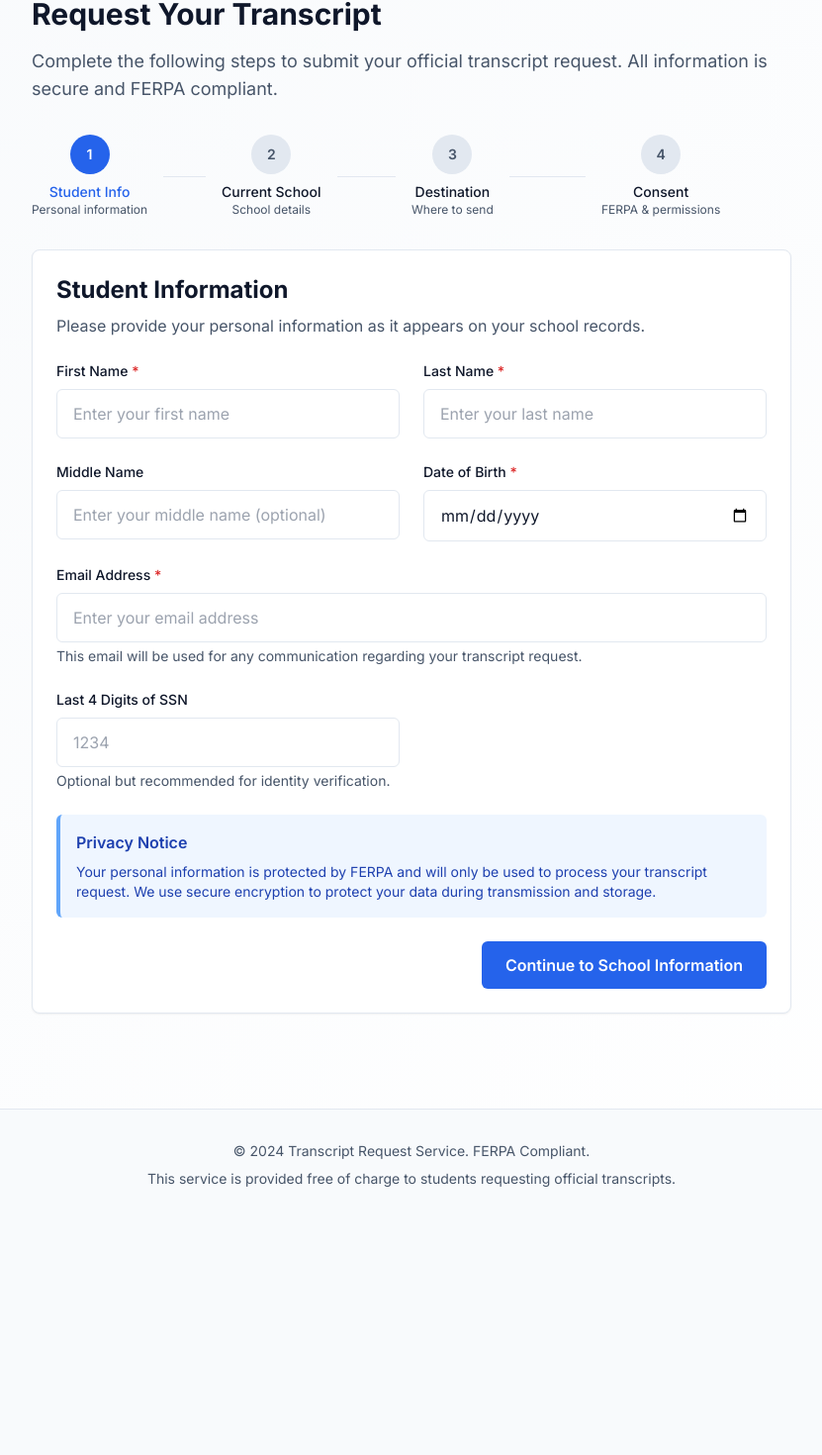
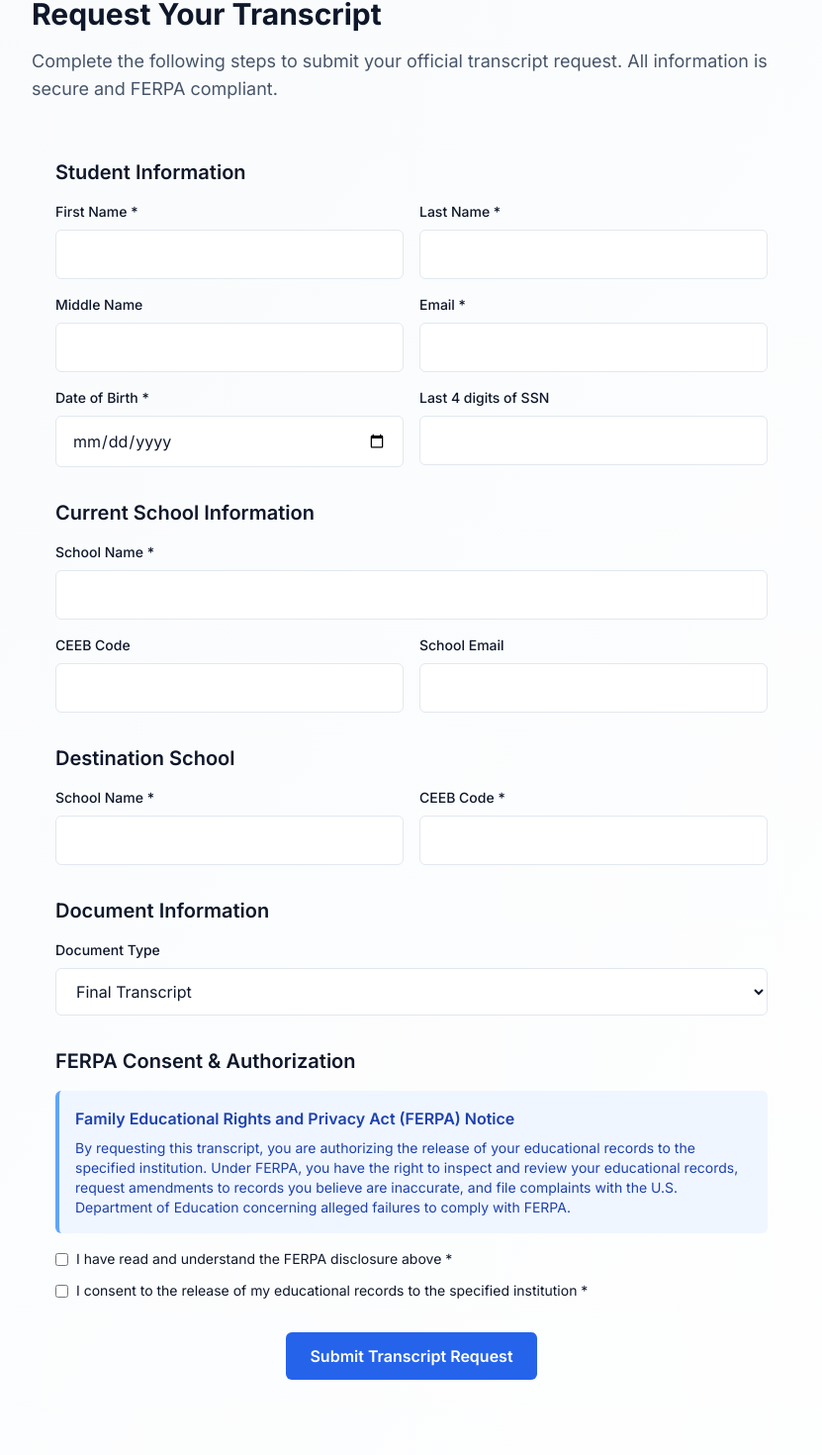
Before and after one commit to DrVM-CES/transcript-request-service, a Next.js app: page /request in a window 1280 px wide. Shown: the part 117-1587 px from the top of the page at 99% size, without its empty margins (224-1055 px from the left). Before the commit the page ends 1350 px from the top, so only its background shows below. Built offline with nearby package versions, Linux system fonts and the light colour scheme.

Commit message:
Update TranscriptRequestForm.tsx

```diff
--- a/src/components/TranscriptRequestForm.tsx
+++ b/src/components/TranscriptRequestForm.tsx
@@ -1,227 +1,310 @@
 'use client';
 
 import { useState } from 'react';
-import { transcriptRequestSchema, type TranscriptRequestFormData } from '@/lib/validation';
-import { StudentInfoStep } from './form-steps/StudentInfoStep';
-import { SchoolInfoStep } from './form-steps/SchoolInfoStep';
-import { DestinationInfoStep } from './form-steps/DestinationInfoStep';
-import { ConsentStep } from './form-steps/ConsentStep';
-import { ProgressIndicator } from './ProgressIndicator';
+import { transcriptRequestSchema, type TranscriptRequestFormData } from '../lib/validation';
 
-type FormStep = 'student' | 'school' | 'destination' | 'consent' | 'submitted';
+interface TranscriptRequestFormProps {
+  onSubmit?: (data: TranscriptRequestFormData) => void;
+}
 
-interface FormState extends Partial<TranscriptRequestFormData> {}
+export function TranscriptRequestForm({ onSubmit }: TranscriptRequestFormProps) {
+  const [formData, setFormData] = useState<Partial<TranscriptRequestFormData>>({
+    documentType: 'Transcript - Final',
+    currentEnrollment: true,
+    consentGiven: false,
+    ferpaDisclosureShown: false,
+  });
 
-export function TranscriptRequestForm() {
-  const [currentStep, setCurrentStep] = useState<FormStep>('student');
-  const [formData, setFormData] = useState<FormState>({
-    currentEnrollment: true,
-    documentType: 'Transcript - Final'
-  });
   const [errors, setErrors] = useState<Record<string, string>>({});
   const [isSubmitting, setIsSubmitting] = useState(false);
 
-  const steps: { id: FormStep; title: string; description: string }[] = [
-    { id: 'student', title: 'Student Info', description: 'Personal information' },
-    { id: 'school', title: 'Current School', description: 'School details' },
-    { id: 'destination', title: 'Destination', description: 'Where to send' },
-    { id: 'consent', title: 'Consent', description: 'FERPA & permissions' },
-  ];
+  const handleSubmit = async (e: React.FormEvent) => {
+    e.preventDefault();
+    setIsSubmitting(true);
+    setErrors({});
 
-  const updateFormData = (updates: Partial<FormState>) => {
-    setFormData(prev => ({ ...prev, ...updates }));
-    // Clear errors for updated fields
-    const updatedFields = Object.keys(updates);
-    setErrors(prev => {
-      const newErrors = { ...prev };
-      updatedFields.forEach(field => delete newErrors[field]);
-      return newErrors;
+    try {
+      const validationResult = transcriptRequestSchema.safeParse(formData);
+
+      if (!validationResult.success) {
+        const fieldErrors = validationResult.error.flatten().fieldErrors;
+        const errorMap: Record<string, string> = {};
+
+        Object.entries(fieldErrors).forEach(([field, messages]) => {
+          errorMap[field] = messages?.[0] || 'Invalid value';
         });
-  };
 
-  const validateStep = (step: FormStep): boolean => {
-    try {
-      switch (step) {
-        case 'student':
-          transcriptRequestSchema.pick({
-            studentFirstName: true,
-            studentLastName: true,
-            studentEmail: true,
-            studentDob: true,
-          }).parse(formData);
-          break;
-        case 'school':
-          transcriptRequestSchema.pick({
-            schoolName: true,
-          }).parse(formData);
-          break;
-        case 'destination':
-          transcriptRequestSchema.pick({
-            destinationSchool: true,
-            destinationCeeb: true,
-          }).parse(formData);
-          break;
-        case 'consent':
-          transcriptRequestSchema.pick({
-            ferpaDisclosureRead: true,
-            consentGiven: true,
-            certifyInformation: true,
-          }).parse(formData);
-          break;
+        setErrors(errorMap);
+        return;
       }
-      setErrors({});
-      return true;
-    } catch (error: any) {
-      if (error.errors) {
-        const newErrors: Record<string, string> = {};
-        error.errors.forEach((err: any) => {
-          newErrors[err.path[0]] = err.message;
-        });
-        setErrors(newErrors);
-      }
-      return false;
-    }
-  };
 
-  const goToNextStep = () => {
-    if (!validateStep(currentStep)) return;
-
-    const stepOrder: FormStep[] = ['student', 'school', 'destination', 'consent'];
-    const currentIndex = stepOrder.indexOf(currentStep);
-    if (currentIndex < stepOrder.length - 1) {
-      setCurrentStep(stepOrder[currentIndex + 1]);
-    } else if (currentStep === 'consent') {
-      handleSubmit();
-    }
-  };
-
-  const goToPreviousStep = () => {
-    const stepOrder: FormStep[] = ['student', 'school', 'destination', 'consent'];
-    const currentIndex = stepOrder.indexOf(currentStep);
-    if (currentIndex > 0) {
-      setCurrentStep(stepOrder[currentIndex - 1]);
-    }
-  };
-
-  const handleSubmit = async () => {
-    if (!validateStep('consent')) return;
-
-    setIsSubmitting(true);
-    try {
-      // Final validation
-      const validatedData = transcriptRequestSchema.parse(formData);
-
+      if (onSubmit) {
+        onSubmit(validationResult.data);
+      } else {
+        // Default submission to our API
         const response = await fetch('/api/submit-request', {
           method: 'POST',
           headers: { 'Content-Type': 'application/json' },
-        body: JSON.stringify(validatedData),
+          body: JSON.stringify(validationResult.data),
         });
 
-      if (!response.ok) {
-        const error = await response.json();
-        throw new Error(error.message || 'Failed to submit request');
+        const result = await response.json();
+
+        if (result.success) {
+          alert(`Transcript request submitted successfully! Tracking ID: ${result.trackingId}`);
+          // Reset form
+          setFormData({
+            documentType: 'Transcript - Final',
+            currentEnrollment: true,
+            consentGiven: false,
+            ferpaDisclosureShown: false,
+          });
+        } else {
+          alert(`Error: ${result.error}`);
         }
-
-      const result = await response.json();
-      setCurrentStep('submitted');
-    } catch (error: any) {
-      console.error('Submission error:', error);
-      setErrors({ submit: error.message || 'Failed to submit request. Please try again.' });
+      }
+    } catch (error) {
+      console.error('Form submission error:', error);
+      alert('An error occurred while submitting the request.');
     } finally {
       setIsSubmitting(false);
     }
   };
 
-  if (currentStep === 'submitted') {
-    return (
-      <div className="card text-center">
-        <div className="w-16 h-16 bg-success-600 rounded-full flex items-center justify-center mx-auto mb-6">
-          <svg className="w-8 h-8 text-white" fill="none" stroke="currentColor" viewBox="0 0 24 24">
-            <path strokeLinecap="round" strokeLinejoin="round" strokeWidth={2} d="M5 13l4 4L19 7" />
-          </svg>
-        </div>
-        <h2 className="text-2xl font-bold text-neutral-900 mb-4">
-          Request Submitted Successfully!
-        </h2>
-        <p className="text-neutral-600 mb-6">
-          Your transcript request has been submitted and will be processed within 1-3 business days.
-          The receiving institution will be notified once your transcript has been delivered.
-        </p>
-        <div className="bg-neutral-50 rounded-lg p-4 mb-6">
-          <p className="text-sm text-neutral-600">
-            <strong>Next Steps:</strong>
-          </p>
-          <ul className="text-sm text-neutral-600 mt-2 space-y-1">
-            <li>• Your high school will verify and process your request</li>
-            <li>• The official transcript will be sent electronically</li>
-            <li>• The receiving institution will confirm receipt</li>
-            <li>• Processing typically takes 1-3 business days</li>
-          </ul>
-        </div>
-        <button
-          onClick={() => window.location.href = '/'}
-          className="btn btn-primary"
-        >
-          Submit Another Request
-        </button>
-      </div>
-    );
+  const updateField = (field: keyof TranscriptRequestFormData, value: any) => {
+    setFormData(prev => ({ ...prev, [field]: value }));
+    // Clear error when user starts typing
+    if (errors[field]) {
+      setErrors(prev => ({ ...prev, [field]: '' }));
     }
+  };
 
   return (
-    <div className="space-y-8">
-      <ProgressIndicator
-        steps={steps}
-        currentStep={currentStep}
+    <form onSubmit={handleSubmit} className="max-w-4xl mx-auto p-6 space-y-8">
+      {/* Student Information */}
+      <section>
+        <h2 className="text-xl font-semibold mb-4">Student Information</h2>
+        <div className="grid grid-cols-1 md:grid-cols-2 gap-4">
+          <div>
+            <label className="form-label">First Name *</label>
+            <input
+              type="text"
+              className="form-input"
+              value={formData.studentFirstName || ''}
+              onChange={(e) => updateField('studentFirstName', e.target.value)}
             />
+            {errors.studentFirstName && (
+              <div className="form-error">{errors.studentFirstName}</div>
+            )}
+          </div>
 
-      <div className="card">
-        {errors.submit && (
-          <div className="alert alert-error mb-6">
-            {errors.submit}
+          <div>
+            <label className="form-label">Last Name *</label>
+            <input
+              type="text"
+              className="form-input"
+              value={formData.studentLastName || ''}
+              onChange={(e) => updateField('studentLastName', e.target.value)}
+            />
+            {errors.studentLastName && (
+              <div className="form-error">{errors.studentLastName}</div>
+            )}
           </div>
+
+          <div>
+            <label className="form-label">Middle Name</label>
+            <input
+              type="text"
+              className="form-input"
+              value={formData.studentMiddleName || ''}
+              onChange={(e) => updateField('studentMiddleName', e.target.value)}
+            />
+          </div>
+
+          <div>
+            <label className="form-label">Email *</label>
+            <input
+              type="email"
+              className="form-input"
+              value={formData.studentEmail || ''}
+              onChange={(e) => updateField('studentEmail', e.target.value)}
+            />
+            {errors.studentEmail && (
+              <div className="form-error">{errors.studentEmail}</div>
             )}
+          </div>
 
-        {currentStep === 'student' && (
-          <StudentInfoStep
-            data={formData}
-            errors={errors}
-            onChange={updateFormData}
-            onNext={goToNextStep}
+          <div>
+            <label className="form-label">Date of Birth *</label>
+            <input
+              type="date"
+              className="form-input"
+              value={formData.studentDob || ''}
+              onChange={(e) => updateField('studentDob', e.target.value)}
             />
+            {errors.studentDob && (
+              <div className="form-error">{errors.studentDob}</div>
             )}
+          </div>
 
-        {currentStep === 'school' && (
-          <SchoolInfoStep
-            data={formData}
-            errors={errors}
-            onChange={updateFormData}
-            onNext={goToNextStep}
-            onPrevious={goToPreviousStep}
+          <div>
+            <label className="form-label">Last 4 digits of SSN</label>
+            <input
+              type="text"
+              className="form-input"
+              maxLength={4}
+              value={formData.studentPartialSsn || ''}
+              onChange={(e) => updateField('studentPartialSsn', e.target.value)}
             />
+          </div>
+        </div>
+      </section>
+
+      {/* School Information */}
+      <section>
+        <h2 className="text-xl font-semibold mb-4">Current School Information</h2>
+        <div className="grid grid-cols-1 md:grid-cols-2 gap-4">
+          <div className="md:col-span-2">
+            <label className="form-label">School Name *</label>
+            <input
+              type="text"
+              className="form-input"
+              value={formData.schoolName || ''}
+              onChange={(e) => updateField('schoolName', e.target.value)}
+            />
+            {errors.schoolName && (
+              <div className="form-error">{errors.schoolName}</div>
             )}
+          </div>
 
-        {currentStep === 'destination' && (
-          <DestinationInfoStep
-            data={formData}
-            errors={errors}
-            onChange={updateFormData}
-            onNext={goToNextStep}
-            onPrevious={goToPreviousStep}
+          <div>
+            <label className="form-label">CEEB Code</label>
+            <input
+              type="text"
+              className="form-input"
+              value={formData.schoolCeeb || ''}
+              onChange={(e) => updateField('schoolCeeb', e.target.value)}
             />
+          </div>
+
+          <div>
+            <label className="form-label">School Email</label>
+            <input
+              type="email"
+              className="form-input"
+              value={formData.schoolEmail || ''}
+              onChange={(e) => updateField('schoolEmail', e.target.value)}
+            />
+          </div>
+        </div>
+      </section>
+
+      {/* Destination School */}
+      <section>
+        <h2 className="text-xl font-semibold mb-4">Destination School</h2>
+        <div className="grid grid-cols-1 md:grid-cols-2 gap-4">
+          <div>
+            <label className="form-label">School Name *</label>
+            <input
+              type="text"
+              className="form-input"
+              value={formData.destinationSchool || ''}
+              onChange={(e) => updateField('destinationSchool', e.target.value)}
+            />
+            {errors.destinationSchool && (
+              <div className="form-error">{errors.destinationSchool}</div>
             )}
+          </div>
 
-        {currentStep === 'consent' && (
-          <ConsentStep
-            data={formData}
-            errors={errors}
-            onChange={updateFormData}
-            onSubmit={handleSubmit}
-            onPrevious={goToPreviousStep}
-            isSubmitting={isSubmitting}
+          <div>
+            <label className="form-label">CEEB Code *</label>
+            <input
+              type="text"
+              className="form-input"
+              value={formData.destinationCeeb || ''}
+              onChange={(e) => updateField('destinationCeeb', e.target.value)}
             />
+            {errors.destinationCeeb && (
+              <div className="form-error">{errors.destinationCeeb}</div>
             )}
           </div>
         </div>
+      </section>
+
+      {/* Document Type */}
+      <section>
+        <h2 className="text-xl font-semibold mb-4">Document Information</h2>
+        <div>
+          <label className="form-label">Document Type</label>
+          <select
+            className="form-input"
+            value={formData.documentType || ''}
+            onChange={(e) => updateField('documentType', e.target.value)}
+          >
+            <option value="Transcript - Final">Final Transcript</option>
+            <option value="Transcript - Partial">Partial Transcript</option>
+            <option value="Transcript - Unofficial">Unofficial Transcript</option>
+          </select>
+        </div>
+      </section>
+
+      {/* FERPA Consent */}
+      <section>
+        <h2 className="text-xl font-semibold mb-4">FERPA Consent & Authorization</h2>
+
+        <div className="alert alert-info mb-4">
+          <h3 className="font-semibold">Family Educational Rights and Privacy Act (FERPA) Notice</h3>
+          <p className="mt-2 text-sm">
+            By requesting this transcript, you are authorizing the release of your educational records
+            to the specified institution. Under FERPA, you have the right to inspect and review your
+            educational records, request amendments to records you believe are inaccurate, and file
+            complaints with the U.S. Department of Education concerning alleged failures to comply with FERPA.
+          </p>
+        </div>
+
+        <div className="space-y-3">
+          <label className="flex items-center">
+            <input
+              type="checkbox"
+              className="mr-2"
+              checked={formData.ferpaDisclosureShown || false}
+              onChange={(e) => updateField('ferpaDisclosureShown', e.target.checked)}
+            />
+            <span className="text-sm">
+              I have read and understand the FERPA disclosure above *
+            </span>
+          </label>
+          {errors.ferpaDisclosureShown && (
+            <div className="form-error">{errors.ferpaDisclosureShown}</div>
+          )}
+
+          <label className="flex items-center">
+            <input
+              type="checkbox"
+              className="mr-2"
+              checked={formData.consentGiven || false}
+              onChange={(e) => updateField('consentGiven', e.target.checked)}
+            />
+            <span className="text-sm">
+              I consent to the release of my educational records to the specified institution *
+            </span>
+          </label>
+          {errors.consentGiven && (
+            <div className="form-error">{errors.consentGiven}</div>
+          )}
+        </div>
+      </section>
+
+      {/* Submit Button */}
+      <div className="flex justify-center">
+        <button
+          type="submit"
+          disabled={isSubmitting}
+          className="btn btn-primary px-8 py-3 text-lg"
+        >
+          {isSubmitting ? 'Submitting...' : 'Submit Transcript Request'}
+        </button>
+      </div>
+    </form>
   );
 }
```
Lines whose indentation alone changed are shown as unchanged.
